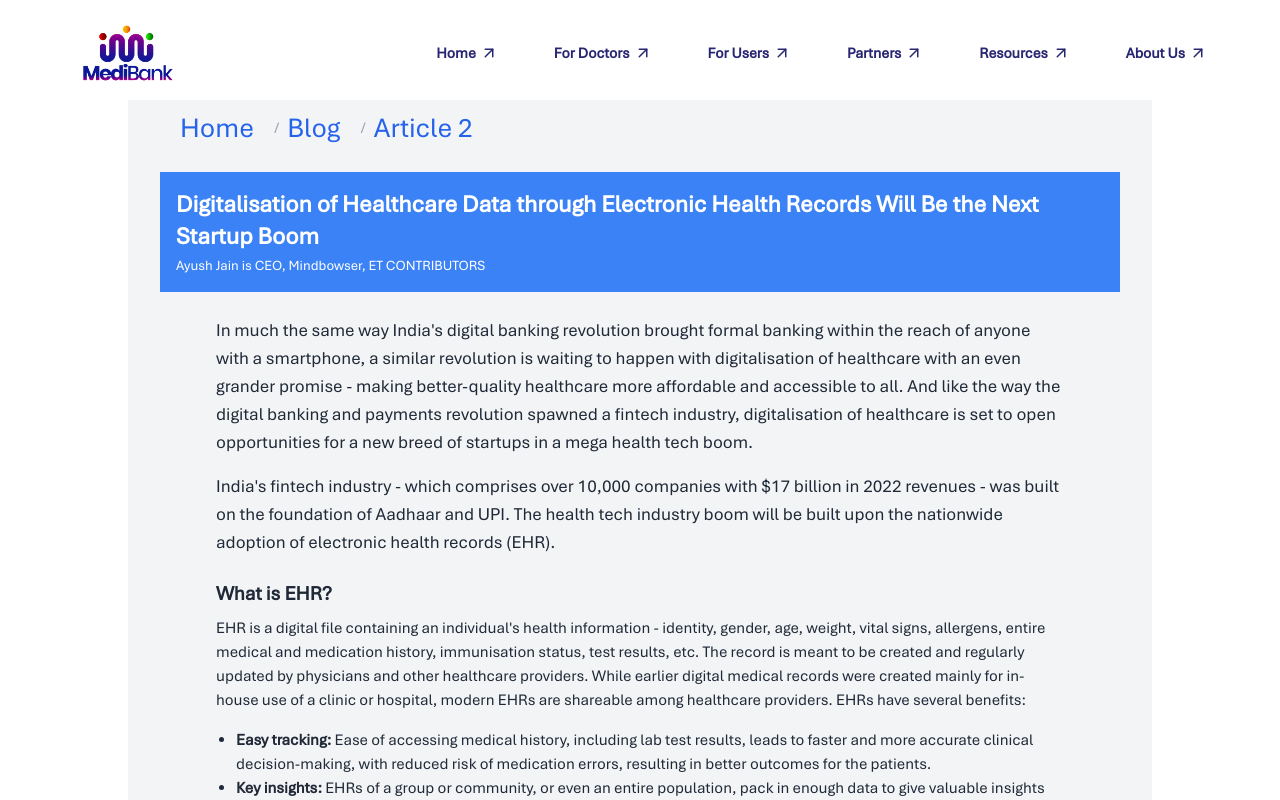
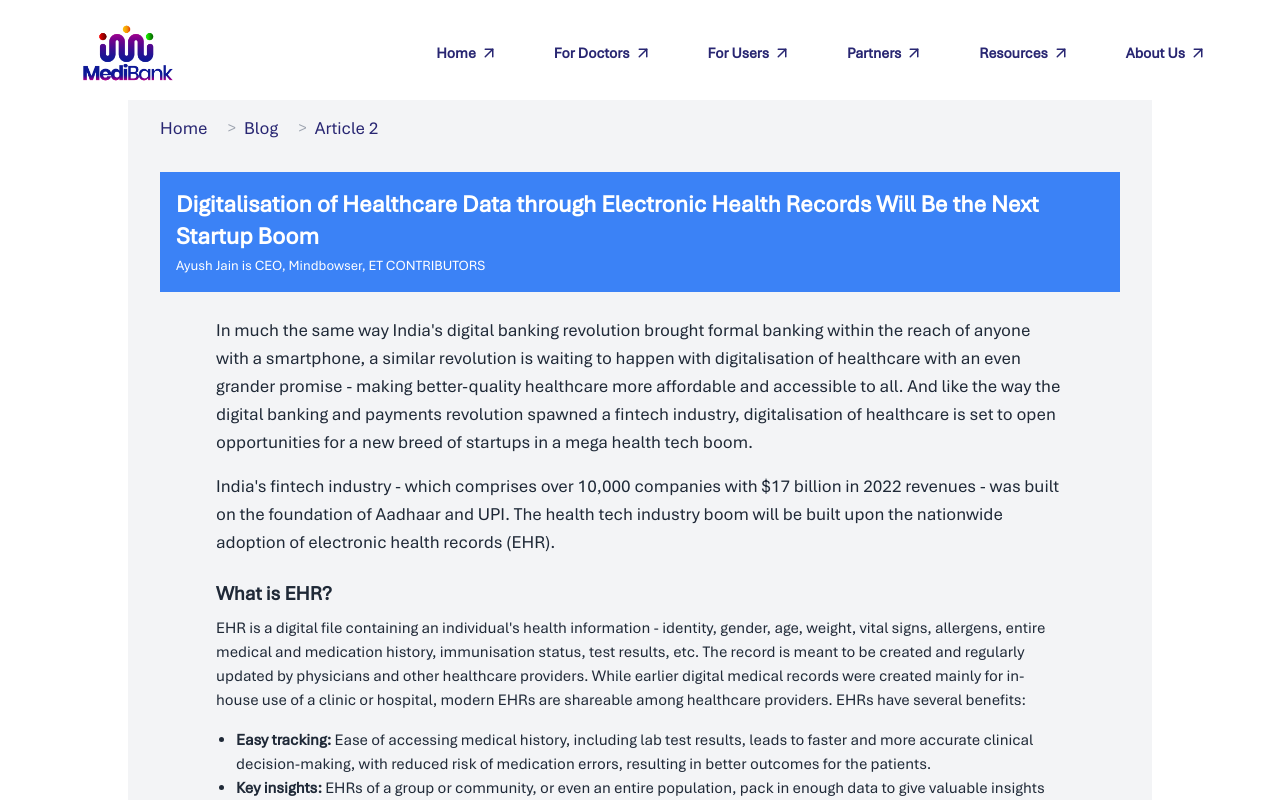
Before and after one commit to AmanDwivedi9335/clinic-portpolio, a Next.js app: page /blog/article2 in a window 1280 px wide. Shown: the top 800 px of the page. Built offline with nearby package versions, Linux system fonts and the light colour scheme.

Commit message:
breadcrumbs updated

```diff
--- a/src/app/health-guides/page.js
+++ b/src/app/health-guides/page.js
@@ -88,7 +88,7 @@ export default function Page() {
 						<div key={item.id} className="guide-card-group guide-card-wrap h-[315px] rounded-[14px]">
 							<div className="guide-card-inner relative h-full w-full rounded-[14px]">
 								<div className="guide-card-front absolute inset-0 rounded-[14px] border border-[#cb8fe0] bg-[#efe8ff] p-2">
-									<div className="mb-2 flex items-center justify-between px-1 text-[14px] font-semibold text-[#2f2d77]">
+									<div className="mb-2 flex items-center justify-between px-1 text-[18px] font-semibold text-[#2f2d77]">
 										<span>{item.title}</span>
 										<FiChevronDown className="text-[#2f2d77]" />
 									</div>
@@ -108,7 +108,7 @@ export default function Page() {
 										<span>{item.title}</span>
 										<FiChevronUp />
 									</div>
-									<div className="guide-card-back-content rounded-[10px] border border-[#cb8fe0] bg-[#f4f0ff] p-3 text-[11px] leading-[1.35]">
+									<div className="guide-card-back-content rounded-[10px] border border-[#cb8fe0] bg-[#f4f0ff] p-3 text-[14px] leading-[1.35]">
 										{renderDescription(item.desc)}
 									</div>
 								</div>
--- a/src/components/Breadcrumb.js
+++ b/src/components/Breadcrumb.js
@@ -3,14 +3,14 @@ import React from "react";
 const Breadcrumb = ({ items, textColor }) => {
 	return (
 		<nav className="flex mb-4 py-4" aria-label="Breadcrumb">
-			<ol className="inline-flex items-center space-x-1 md:space-x-3">
+			<ol className="inline-flex pl-0 text-[#282672] items-center space-x-1 md:space-x-3">
 				{items.map((item, index) => (
 					<li key={index} className="inline-flex items-center">
-						{index > 0 && <span className="mx-2 text-gray-400">/</span>}
+						{index > 0 && <span className="mx-2 text-gray-400">&gt;</span>}
 						<a
 							href={`${item.href}.html`}
-							className={`text-sm md:text-[28px] font-medium ${
-								textColor ? textColor : "text-blue-600"
+							className={`text-sm md:text-[18px] font-medium ${
+								textColor ? textColor : "text-[#282672]"
 							} hover:text-blue-500`}
 						>
 							{item.label}
```
